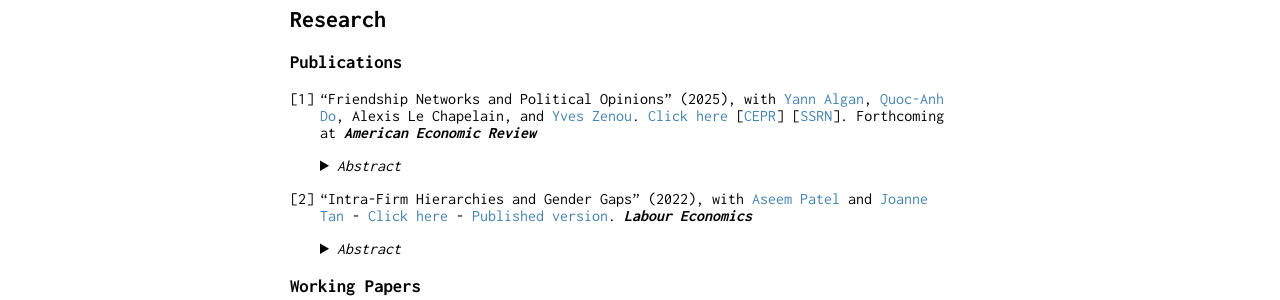
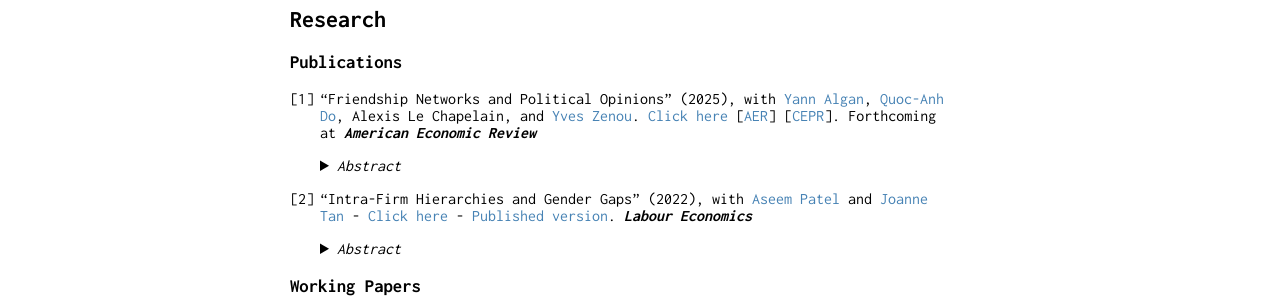
Before and after one commit to nicolodalvit/nicolodalvit.github.io, a Jekyll site: the page built from index.md, in a window 1280 px wide. Shown: the part 373-673 px from the top of the page. Built offline with Jekyll 4.4.1, drawn with Linux system fonts in a browser that asks for light colours; our own code applies the rules of GitHub Pages for plain Markdown files.

Commit message:
Update index.md

```diff
--- a/index.md
+++ b/index.md
@@ -23,7 +23,7 @@ You can download my [CV from here](CV_Dalvit.pdf).
 
 ### Publications
 
-1. "Friendship Networks and Political Opinions" (2025), with [Yann Algan](http://www.yann-algan.com/), [Quoc-Anh Do](https://sites.google.com/site/qaquocanhdo/), Alexis Le Chapelain, and [Yves Zenou](https://sites.google.com/site/yvesbzenou/). [Click here](Network_Beliefs_2025.pdf) [[CEPR](https://cepr.org/publications/dp20075)] [[SSRN](https://papers.ssrn.com/sol3/papers.cfm?abstract_id=3397092)]. Forthcoming at ***American Economic Review***
+1. "Friendship Networks and Political Opinions" (2025), with [Yann Algan](http://www.yann-algan.com/), [Quoc-Anh Do](https://sites.google.com/site/qaquocanhdo/), Alexis Le Chapelain, and [Yves Zenou](https://sites.google.com/site/yvesbzenou/). [Click here](Network_Beliefs_2025.pdf) [[AER](https://www.aeaweb.org/articles?id=10.1257/aer.20231344&&from=f)] [[CEPR](https://cepr.org/publications/dp20075)]. Forthcoming at ***American Economic Review***
 
     <details><summary> <i>Abstract</i> </summary>
     <p align="justify">
```
